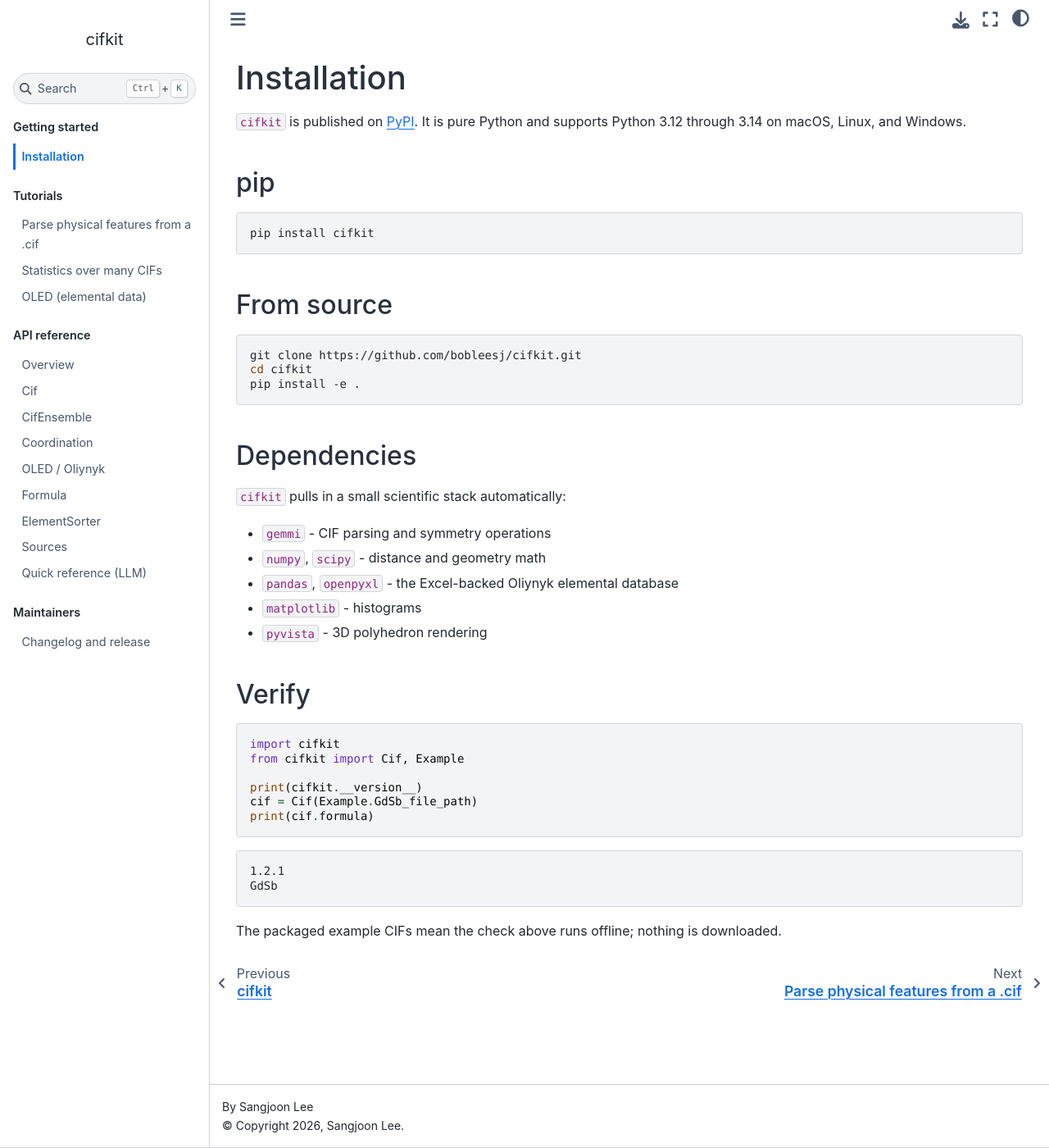
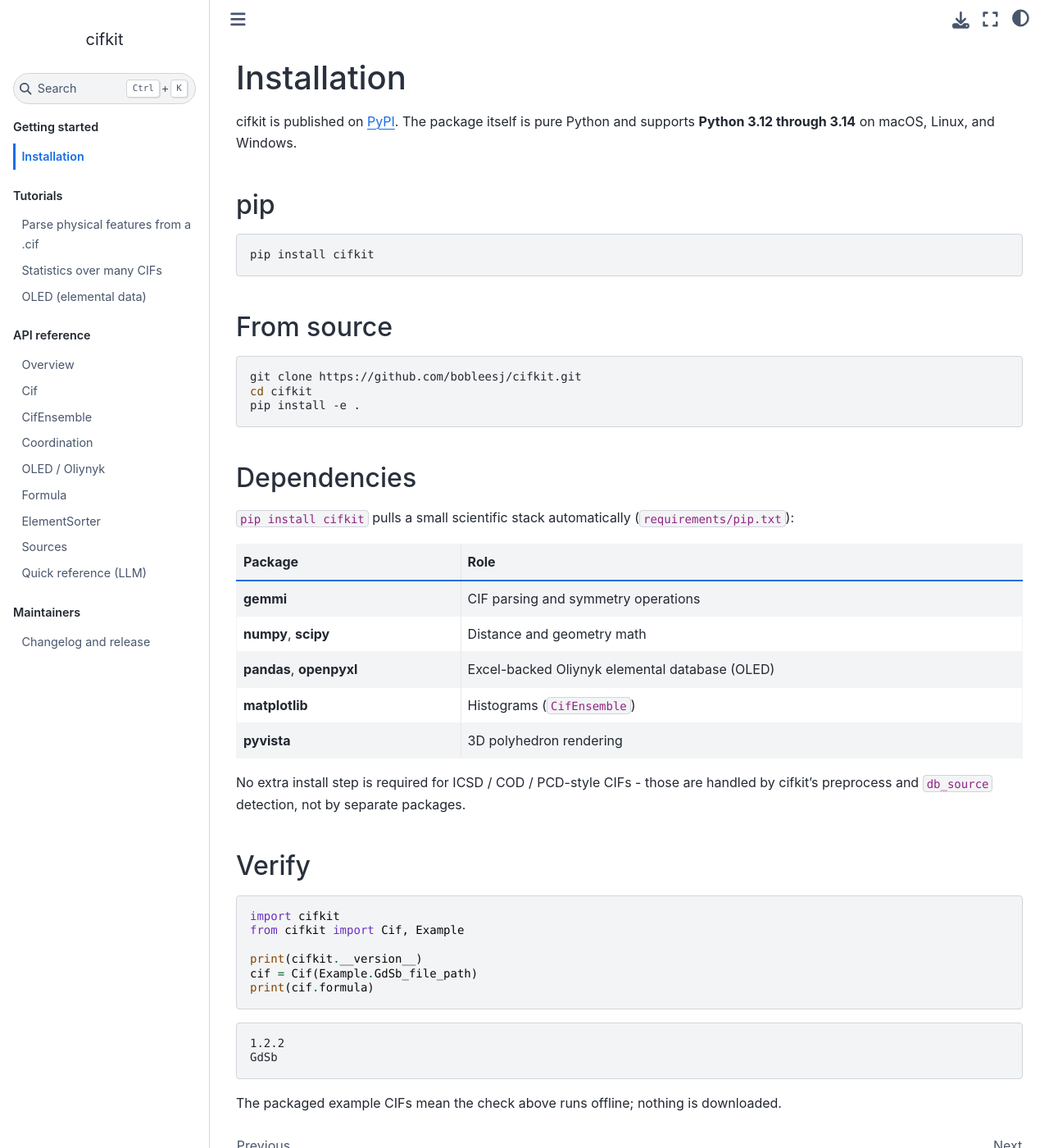
Before and after one commit to bobleesj/cifkit, a Jupyter Book: the page built from docs/install.md, in a window 1280 px wide and 1400 px high. Shown: the whole window at 82% size. Built offline with Jupyter Book 1.0.4 settings and Sphinx 7.4.7 and the Sphinx Book theme 1.1.4, drawn with Linux system fonts in a browser that asks for light colours.

Commit message:
docs: clarify install dependencies table and Python 3.12-3.14

````diff
--- a/docs/install.md
+++ b/docs/install.md
@@ -1,8 +1,8 @@
 # Installation
 
-`cifkit` is published on [PyPI](https://pypi.org/project/cifkit/). It is
-pure Python and supports Python 3.12 through 3.14 on macOS, Linux, and
-Windows.
+cifkit is published on [PyPI](https://pypi.org/project/cifkit/). The
+package itself is pure Python and supports **Python 3.12 through 3.14**
+on macOS, Linux, and Windows.
 
 ## pip
 
@@ -20,13 +20,20 @@
 
 ## Dependencies
 
-`cifkit` pulls in a small scientific stack automatically:
+`pip install cifkit` pulls a small scientific stack automatically
+(`requirements/pip.txt`):
 
-- `gemmi` - CIF parsing and symmetry operations
-- `numpy`, `scipy` - distance and geometry math
-- `pandas`, `openpyxl` - the Excel-backed Oliynyk elemental database
-- `matplotlib` - histograms
-- `pyvista` - 3D polyhedron rendering
+| Package | Role |
+|---|---|
+| **gemmi** | CIF parsing and symmetry operations |
+| **numpy**, **scipy** | Distance and geometry math |
+| **pandas**, **openpyxl** | Excel-backed Oliynyk elemental database (OLED) |
+| **matplotlib** | Histograms (`CifEnsemble`) |
+| **pyvista** | 3D polyhedron rendering |
+
+No extra install step is required for ICSD / COD / PCD-style CIFs - those
+are handled by cifkit's preprocess and `db_source` detection, not by
+separate packages.
 
 ## Verify
 
@@ -40,7 +47,7 @@
 ```
 
 ```text
-1.2.1
+1.2.2
 GdSb
 ```
 
````
